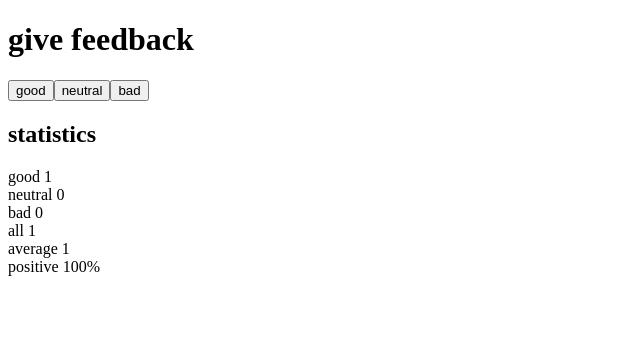
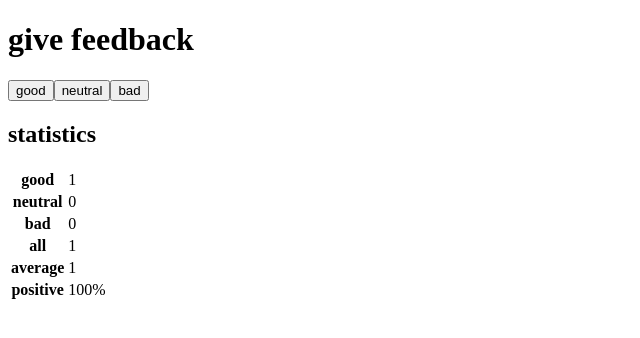
Before and after one commit to ruizhii/fullstackopen, a React (Vite) app in the folder part1/unicafe/: page / in a window 1280 px wide. Both pictures are taken after a click on the button "good". Shown: the top 338 px of the page, without its empty margins (0-640 px from the left). Built offline with nearby package versions, Linux system fonts and the light colour scheme.

Commit message:
exercises: unicafe step6

```diff
--- a/part1/unicafe/src/App.jsx
+++ b/part1/unicafe/src/App.jsx
@@ -1,7 +1,10 @@
 import { useState } from 'react'
 
 const StatisticLine = ({ text, value }) => (
-  <div>{text} {value}</div>
+  <tr>
+    <th>{text}</th>
+    <td>{value}</td>
+  </tr>
 )
 
 const Statistics = ({ good, neutral, bad }) => {
@@ -20,12 +23,16 @@
   return (
     <>
       <h2>statistics</h2>
+      <table>
+        <tbody>
           <StatisticLine text='good' value={good} />
           <StatisticLine text='neutral' value={neutral} />
           <StatisticLine text='bad' value={bad} />
           <StatisticLine text='all' value={sum} />
           <StatisticLine text='average' value={average} />
           <StatisticLine text='positive' value={`${positive}%`} />
+        </tbody>
+      </table>
     </>
   )
 }
```
Lines whose indentation alone changed are shown as unchanged.
